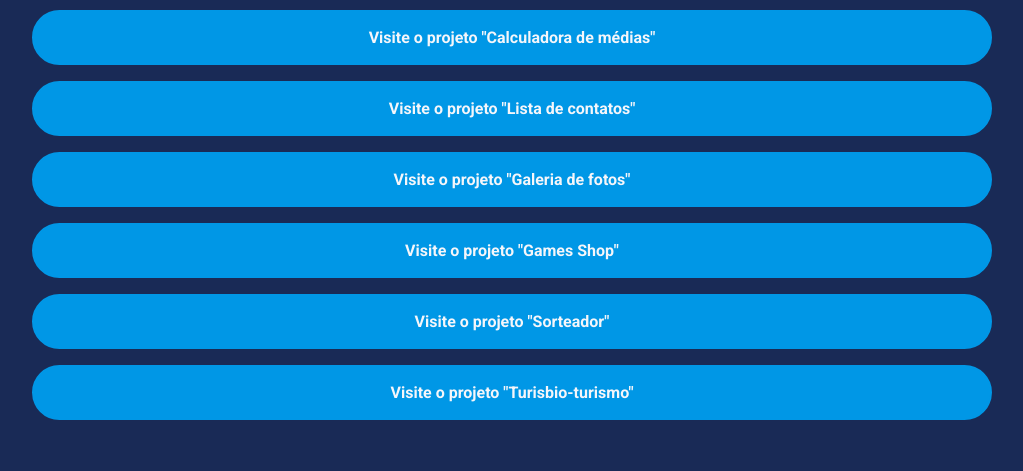
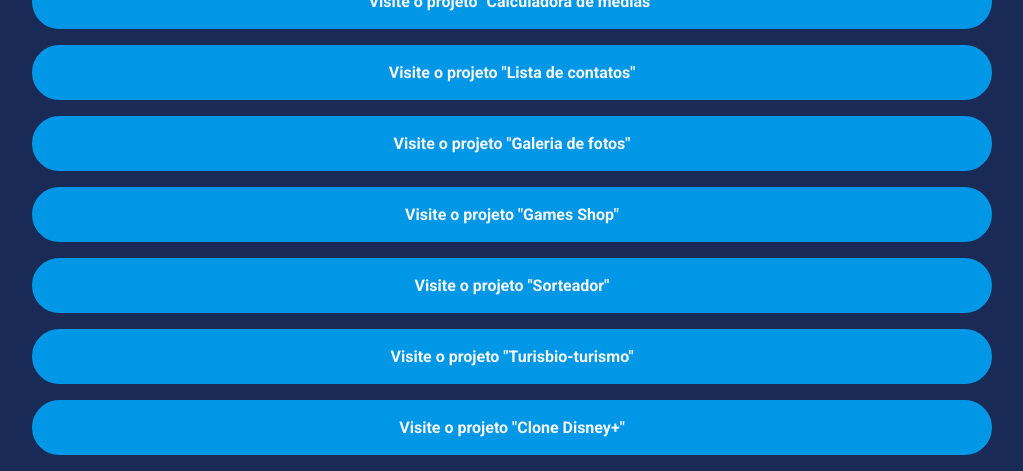
Before and after one commit to fabioajustino/portifolio, a website: page index.html in a window 1280 px wide. Shown: the part 359-830 px from the top of the page, without its empty margins (128-1151 px from the left). Before the commit the page ends 800 px from the top, so only its background shows below. Drawn offline with nearby package versions, Linux system fonts and the light colour scheme; files that its build step writes are made by us from their sources.

Commit message:
Adicionando projeto Clone Disney+

```diff
--- a/index.html
+++ b/index.html
@@ -79,6 +79,11 @@
                         Visite o projeto "Turisbio-turismo"
                     </a>
                 </li>
+                <li class="projects-list-item">
+                    <a href="https://clone-disneyplus-psi-five.vercel.app/">
+                        Visite o projeto "Clone Disney+"
+                    </a>
+                </li>
             </ul>
         </nav>
     </div>
```
